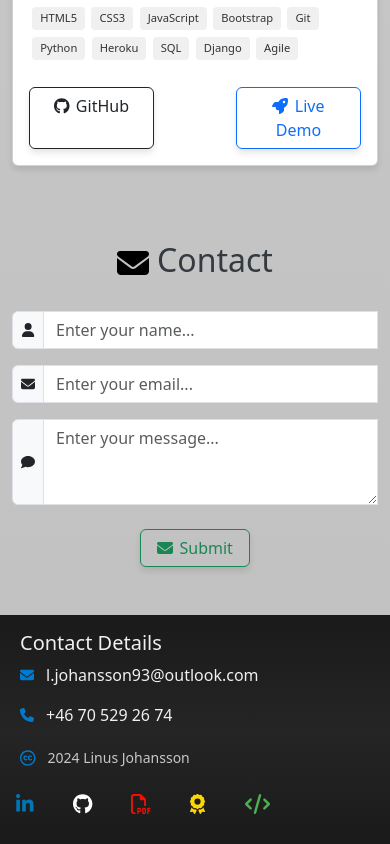
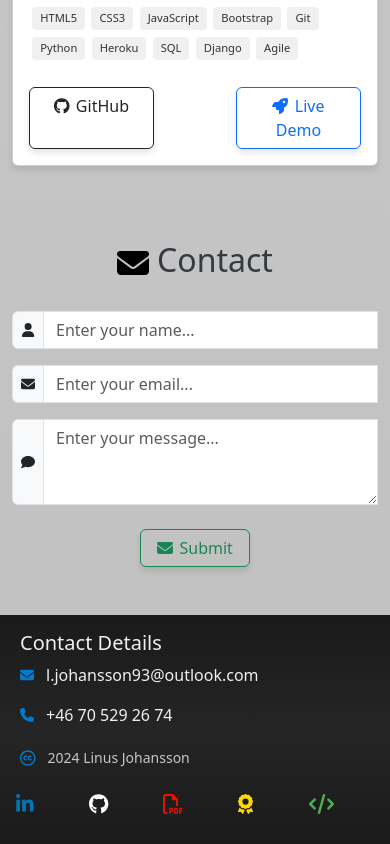
Before and after one commit to j0hanz/j0hanz-portfolio, a React (Create React App) app: page / in a window 390 px wide. Shown: the part 6586-7430 px from the top of the page. Built offline with nearby package versions, Linux system fonts and the light colour scheme.

Commit message:
Refactor social icons padding

```diff
--- a/src/components/styles/Footer.module.css
+++ b/src/components/styles/Footer.module.css
@@ -57,20 +57,99 @@
   .iconSpacing {
     margin-right: 2.5rem !important;
   }
-
-  .linkedinIcon {
-    padding-right: 0.7rem;
+  .linkedinIcon,
+  .githubIcon,
+  .pdfIcon,
+  .certificateIcon {
+    padding-right: 3rem;
+  }
 }
 
-  .githubIcon {
-    padding-right: 0.7rem;
+@media (max-width: 525px) {
+  .linkedinIcon,
+  .githubIcon,
+  .pdfIcon,
+  .certificateIcon {
+    padding-right: 3rem;
+  }
+}
+@media (max-width: 450px) {
+  .linkedinIcon,
+  .githubIcon,
+  .pdfIcon,
+  .certificateIcon {
+    padding-right: 2.5rem;
+  }
 }
 
-  .pdfIcon {
-    padding-right: 0.7rem;
+@media (max-width: 425px) {
+  .linkedinIcon,
+  .githubIcon,
+  .pdfIcon,
+  .certificateIcon {
+    padding-right: 2rem;
+  }
 }
 
+@media (max-width: 400px) {
+  .linkedinIcon,
+  .githubIcon,
+  .pdfIcon,
   .certificateIcon {
-    padding-right: 0.7rem;
+    padding-right: 1.7rem;
   }
 }
+
+@media (max-width: 375px) {
+  .linkedinIcon,
+  .githubIcon,
+  .pdfIcon,
+  .certificateIcon {
+    padding-right: 1.5rem;
+  }
+}
+
+@media (max-width: 350px) {
+  .linkedinIcon,
+  .githubIcon,
+  .pdfIcon,
+  .certificateIcon {
+    padding-right: 1rem;
+  }
+}
+
+@media (max-width: 320px) {
+  .linkedinIcon,
+  .githubIcon,
+  .pdfIcon,
+  .certificateIcon {
+    padding-right: 0.9rem;
+  }
+}
+
+@media (max-width: 310px) {
+  .linkedinIcon,
+  .githubIcon,
+  .pdfIcon,
+  .certificateIcon {
+    padding-right: 0.5rem;
+  }
+}
+
+@media (max-width: 300px) {
+  .linkedinIcon,
+  .githubIcon,
+  .pdfIcon,
+  .certificateIcon {
+    padding-right: 0.4rem;
+  }
+}
+
+@media (max-width: 290px) {
+  .linkedinIcon,
+  .githubIcon,
+  .pdfIcon,
+  .certificateIcon {
+    padding-right: 0.3rem;
+  }
+}
```
Lines whose indentation alone changed are shown as unchanged.
